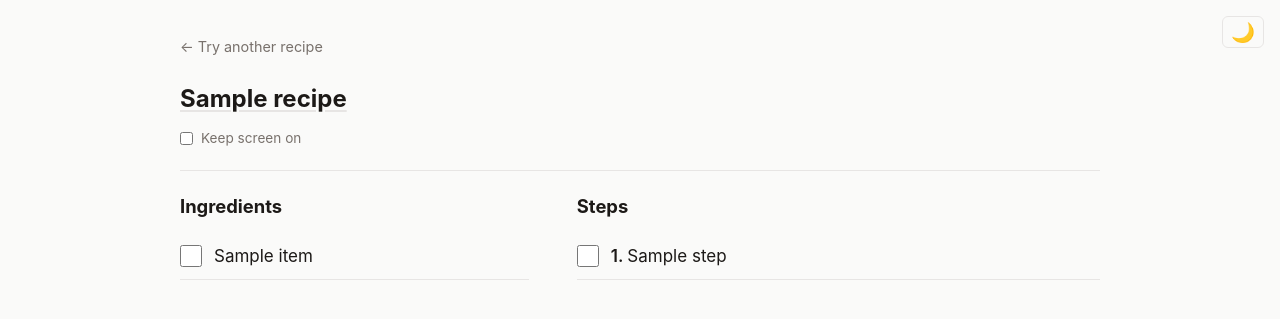
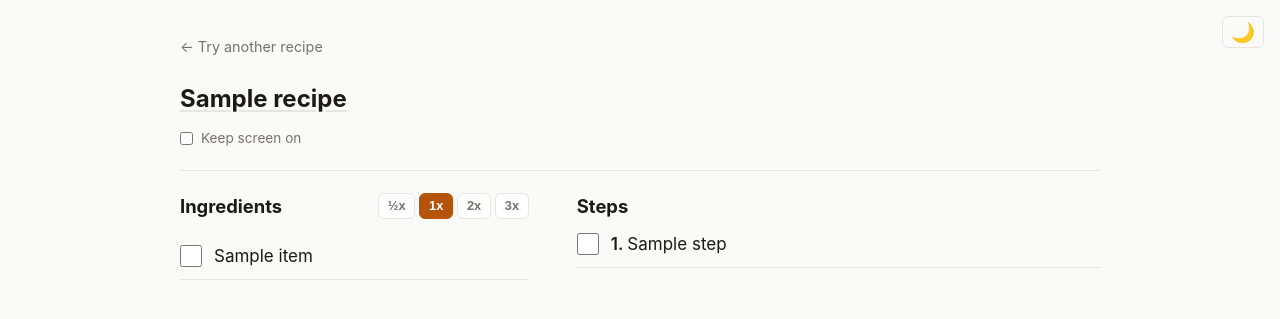
Before and after one commit to djcunningham0/just-show-me-the-recipe, a Python web app: template app/templates/recipe.html in a window 1280 px wide. Shown: the top 319 px of the page. Run offline with Jinja, Linux system fonts and the light colour scheme; the template is opened without the code that fills it: most values are stand-ins (such as "Sample title", 1, 10 or a date in 2020).

Commit message:
add recipe scaling (0.5x, 1x, 2x, 3x)

```diff
--- /dev/null
+++ b/app/static/recipe-scaler.js
@@ -0,0 +1,101 @@
+// Recipe scaler — fixed multiplier buttons (1/2x, 1x, 2x, 3x)
+(function () {
+    var dataEl = document.getElementById("recipe-data");
+    if (!dataEl) return;
+
+    var data = JSON.parse(dataEl.textContent);
+    if (!data.parsedIngredients) return;
+
+    // Only show controls if at least one ingredient has a scalable amount
+    var hasScalable = data.parsedIngredients.some(function (ing) {
+        return ing.amount != null;
+    });
+    if (!hasScalable) return;
+
+    var controls = document.getElementById("scale-controls");
+    if (!controls) return;
+    controls.hidden = false;
+
+    controls.addEventListener("click", function (e) {
+        var btn = e.target.closest(".scale-btn");
+        if (!btn) return;
+
+        var scale = parseFloat(btn.dataset.scale);
+
+        // Update active button
+        controls.querySelector(".active").classList.remove("active");
+        btn.classList.add("active");
+
+        updateIngredients(scale);
+    });
+
+    function updateIngredients(scale) {
+        data.parsedIngredients.forEach(function (parsed, index) {
+            var li = document.querySelector('li[data-index="' + index + '"]');
+            if (!li) return;
+            var textEl = li.querySelector(".ingredient-text");
+            if (!textEl) return;
+
+            if (scale === 1 || parsed.amount == null) {
+                textEl.textContent = parsed.raw;
+                return;
+            }
+
+            var scaledAmount = parsed.amount * scale;
+            var scaledMax = parsed.amount_max ? parsed.amount_max * scale : null;
+            textEl.textContent = formatIngredient(scaledAmount, scaledMax, parsed);
+        });
+    }
+
+    function formatIngredient(amount, amountMax, parsed) {
+        var parts = [];
+
+        if (amountMax != null) {
+            parts.push(formatFraction(amount) + "-" + formatFraction(amountMax));
+        } else {
+            parts.push(formatFraction(amount));
+        }
+
+        if (parsed.unit) parts.push(parsed.unit);
+        parts.push(parsed.name);
+        if (parsed.preparation) parts.push(", " + parsed.preparation);
+        if (parsed.comment) parts.push("(" + parsed.comment + ")");
+
+        return parts.join(" ");
+    }
+
+    function formatFraction(n) {
+        if (n < 0.01) return "0";
+
+        var whole = Math.floor(n);
+        var decimal = n - whole;
+
+        if (decimal < 0.01) return whole.toString();
+
+        // Common fractions with tolerance
+        var fractions = [
+            [1 / 8, "\u215B"],
+            [1 / 4, "\u00BC"],
+            [1 / 3, "\u2153"],
+            [3 / 8, "\u215C"],
+            [1 / 2, "\u00BD"],
+            [5 / 8, "\u215D"],
+            [2 / 3, "\u2154"],
+            [3 / 4, "\u00BE"],
+            [7 / 8, "\u215E"],
+        ];
+
+        for (var i = 0; i < fractions.length; i++) {
+            if (Math.abs(decimal - fractions[i][0]) < 0.03) {
+                return whole > 0 ? whole + fractions[i][1] : fractions[i][1];
+            }
+        }
+
+        // Fallback: round to 1 or 2 decimal places
+        var rounded = Math.round(n * 100) / 100;
+        if (rounded === Math.round(rounded * 10) / 10) {
+            return rounded.toFixed(1);
+        }
+        return rounded.toFixed(2);
+    }
+})();
--- a/app/static/style.css
+++ b/app/static/style.css
@@ -218,7 +218,44 @@ body {
 
 .recipe h2 {
     font-size: 1.15rem;
+    margin-bottom: 0;
+}
+
+/* -- Scale controls -- */
+.ingredients-header {
+    display: flex;
+    justify-content: space-between;
+    align-items: center;
     margin-bottom: 0.75rem;
+}
+
+.scale-controls {
+    display: flex;
+    gap: 0.25rem;
+}
+
+.scale-btn {
+    padding: 0.2rem 0.55rem;
+    border: 1px solid var(--color-border);
+    border-radius: 6px;
+    background: var(--color-input-bg);
+    color: var(--color-muted);
+    cursor: pointer;
+    font-size: 0.8rem;
+    font-weight: 600;
+    line-height: 1.4;
+    transition: border-color 0.15s, color 0.15s, background 0.15s;
+}
+
+.scale-btn:hover {
+    border-color: var(--color-accent);
+    color: var(--color-text);
+}
+
+.scale-btn.active {
+    background: var(--color-accent);
+    border-color: var(--color-accent);
+    color: white;
 }
 
 /* -- Two-column recipe layout -- */
--- a/app/templates/base.html
+++ b/app/templates/base.html
@@ -14,5 +14,6 @@
         <button class="theme-toggle" id="theme-toggle" aria-label="Toggle dark mode"></button>
         <div class="container">{% block content %}{% endblock %}</div>
         <script src="/static/app.js"></script>
+        <script src="/static/recipe-scaler.js"></script>
     </body>
 </html>
--- a/app/templates/recipe.html
+++ b/app/templates/recipe.html
@@ -17,13 +17,21 @@ Recipe!{% endblock %} {% block content %}
 
     <div class="recipe-content">
         <section class="ingredients-column">
-            <h2>Ingredients</h2>
+            <div class="ingredients-header">
+                <h2>Ingredients</h2>
+                <div class="scale-controls" id="scale-controls" hidden>
+                    <button class="scale-btn" data-scale="0.5">&frac12;x</button>
+                    <button class="scale-btn active" data-scale="1">1x</button>
+                    <button class="scale-btn" data-scale="2">2x</button>
+                    <button class="scale-btn" data-scale="3">3x</button>
+                </div>
+            </div>
             <ul class="checklist">
                 {% for item in recipe.ingredients %}
-                <li>
+                <li data-index="{{ loop.index0 }}">
                     <span class="check-item">
                         <input type="checkbox" />
-                        <span>{{ item }}</span>
+                        <span class="ingredient-text">{{ item }}</span>
                     </span>
                 </li>
                 {% endfor %}
@@ -45,4 +53,10 @@ Recipe!{% endblock %} {% block content %}
         </section>
     </div>
 </article>
+
+{% if recipe.parsed_ingredients %}
+<script id="recipe-data" type="application/json">
+{{ parsed_ingredients_json | safe }}
+</script>
+{% endif %}
 {% endblock %}
```
Also changed, not shown: app/main.py (+14 -2 lines).
